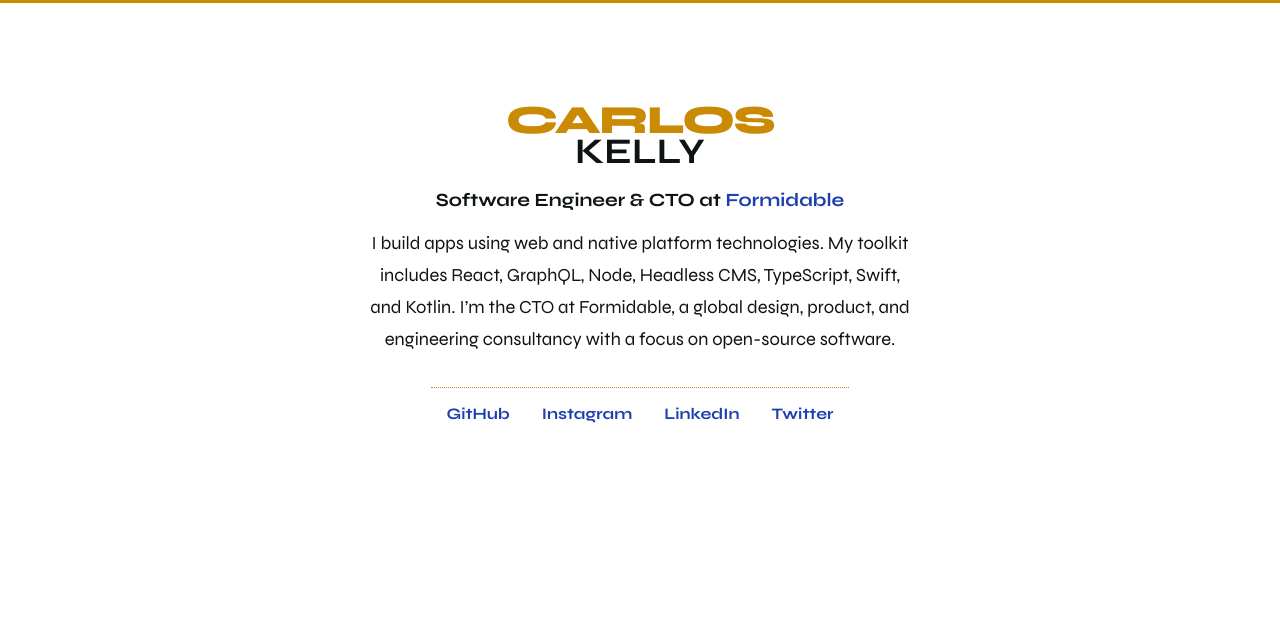
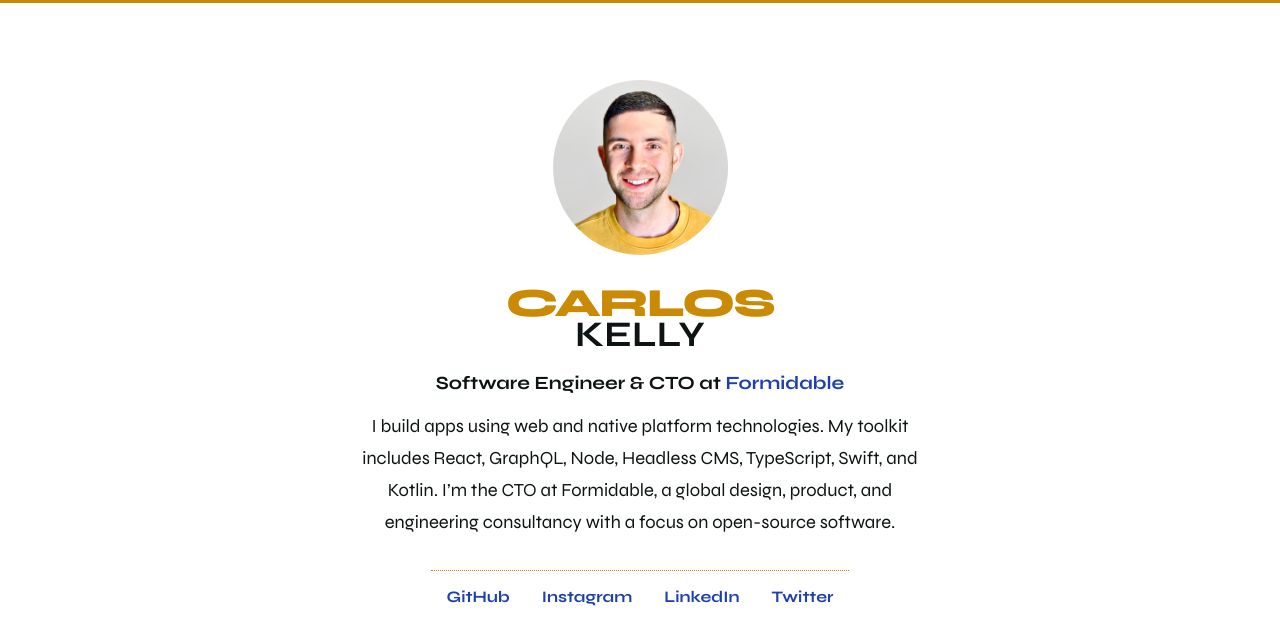
Before and after one commit to carloskelly13/carlos.dev, a Next.js app: page / in a window 1280 px wide. Shown: the top 644 px of the page. Built offline with nearby package versions, Linux system fonts and the light colour scheme.

Commit message:
Add Carlos PFP

```diff
--- a/src/app/page.module.css
+++ b/src/app/page.module.css
@@ -2,7 +2,12 @@
   display: flex;
   flex-direction: column;
   align-items: center;
-  padding: 6rem;
+  padding: 5rem;
+}
+
+.pfp {
+  border-radius: 50%;
+  margin-bottom: 1.5rem;
 }
 
 .banner {
--- a/src/app/page.tsx
+++ b/src/app/page.tsx
@@ -1,12 +1,20 @@
 import { Syne } from "@next/font/google"
 import styles from "./page.module.css"
 import clsx from "clsx"
+import Image from "next/image"
 
 const syne = Syne({ subsets: ["latin"] })
 
 export default function Home() {
   return (
     <main className={clsx(styles.main, styles.title, syne.className)}>
+      <Image
+        className={styles.pfp}
+        src="/carlos.jpg"
+        width={175}
+        height={175}
+        alt="PFP for Carlos Kelly"
+      />
       <div className={styles.banner} />
       <h1 className={styles.firstName}>CARLOS</h1>
       <h2 className={styles.lastName}>KELLY</h2>
```
Also changed, not shown: public/carlos.jpg (added).
